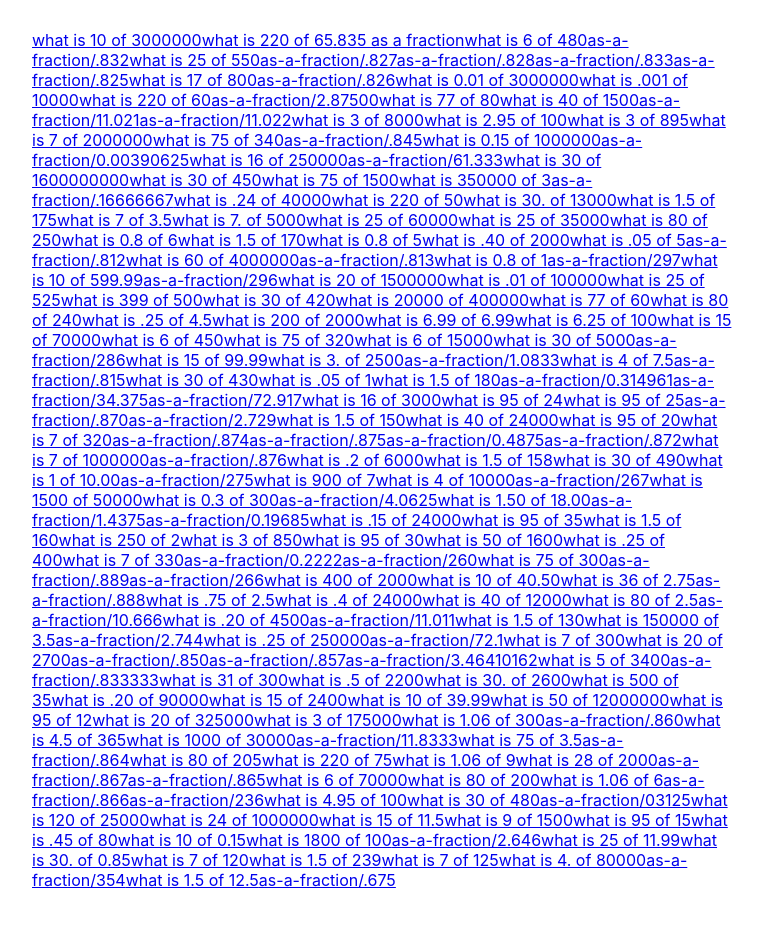
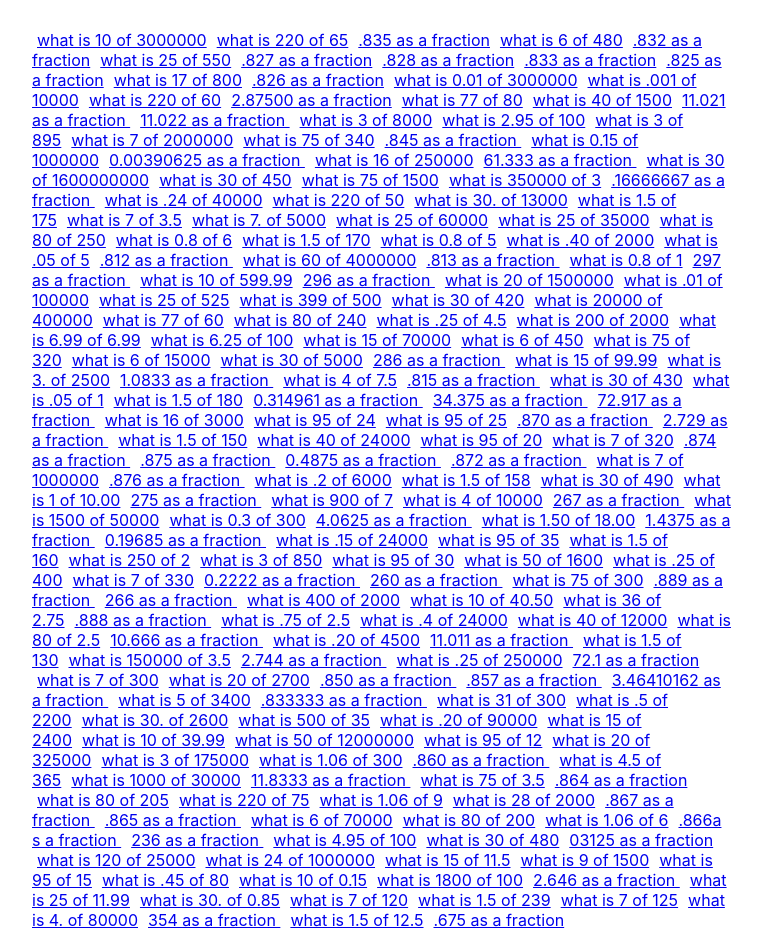
Before and after one commit to ubermensh/anyconvert, a Next.js app: page / in a window 1280 px wide. Shown: the part 381-1327 px from the top of the page, without its empty margins (258-1021 px from the left). Before the commit the page ends 1287 px from the top, so only its background shows below. Built offline with nearby package versions, Linux system fonts and the light colour scheme.

Commit message:
links on main page

```diff
--- a/pages/index.js
+++ b/pages/index.js
@@ -17,42 +17,44 @@ export default function Home() {
         <PercentForm />
       </div>
 
-      <div className={styles.cardNoBackground}>
+      <div className={styles.cardNoBackground} id={styles.mainLinks}>
         <Link href="what-is/10-of-3000000"><a>what is 10 of 3000000</a></Link>
         <Link href="what-is/220-of-65"><a>what is 220 of 65</a></Link >
         <Link href="as-a-fraction/.835"><a>.835 as a fraction</a></Link >
-        <Link href="what-is/6-of-480"><a>what is 6 of 480</a></Link >
-        <Link href="as-a-fraction/.832"><a>as-a-fraction/.832</a></Link >
+        <span>
+          <Link href="what-is/6-of-480"><a>what is 6 of 480</a></Link >
+        </span>
+        <Link href="as-a-fraction/.832"><a>.832 as a fraction</a></Link >
         <Link href="what-is/25-of-550"><a>what is 25 of 550</a></Link >
-        <Link href="as-a-fraction/.827"><a>as-a-fraction/.827</a></Link >
-        <Link href="as-a-fraction/.828"><a>as-a-fraction/.828</a></Link >
-        <Link href="as-a-fraction/.833"><a>as-a-fraction/.833</a></Link >
-        <Link href="as-a-fraction/.825"><a>as-a-fraction/.825</a></Link >
+        <Link href="as-a-fraction/.827"><a>.827 as a fraction</a></Link >
+        <Link href="as-a-fraction/.828"><a>.828 as a fraction</a></Link >
+        <Link href="as-a-fraction/.833"><a>.833 as a fraction</a></Link >
+        <Link href="as-a-fraction/.825"><a>.825 as a fraction</a></Link >
         <Link href="what-is/17-of-800"><a>what is 17 of 800</a></Link >
-        <Link href="as-a-fraction/.826"><a>as-a-fraction/.826</a></Link >
+        <Link href="as-a-fraction/.826"><a>.826 as a fraction</a></Link >
         <Link href="what-is/0.01-of-3000000"><a>what is 0.01 of 3000000</a></Link >
         <Link href="what-is/.001-of-10000"><a>what is .001 of 10000</a></Link >
         <Link href="what-is/220-of-60"><a>what is 220 of 60</a></Link >
-        <Link href="as-a-fraction/2.87500"><a>as-a-fraction/2.87500</a></Link >
+        <Link href="as-a-fraction/2.87500"><a>2.87500 as a fraction</a></Link >
         <Link href="what-is/77-of-80"><a>what is 77 of 80</a></Link >
         <Link href="what-is/40-of-1500"><a>what is 40 of 1500</a></Link >
-        <Link href="as-a-fraction/11.021"><a>as-a-fraction/11.021</a></Link >
-        <Link href="as-a-fraction/11.022"><a>as-a-fraction/11.022</a></Link >
+        <Link href="as-a-fraction/11.021"><a>11.021 as a fraction </a></Link >
+        <Link href="as-a-fraction/11.022"><a>11.022 as a fraction </a></Link >
         <Link href="what-is/3-of-8000"><a>what is 3 of 8000</a></Link >
         <Link href="what-is/2.95-of-100"><a>what is 2.95 of 100</a></Link >
         <Link href="what-is/3-of-895"><a>what is 3 of 895</a></Link >
         <Link href="what-is/7-of-2000000"><a>what is 7 of 2000000</a></Link >
         <Link href="what-is/75-of-340"><a>what is 75 of 340</a></Link >
-        <Link href="as-a-fraction/.845"><a>as-a-fraction/.845</a></Link >
+        <Link href="as-a-fraction/.845"><a>.845 as a fraction </a></Link >
         <Link href="what-is/0.15-of-1000000"><a>what is 0.15 of 1000000</a></Link >
-        <Link href="as-a-fraction/0.00390625"><a>as-a-fraction/0.00390625</a></Link >
+        <Link href="as-a-fraction/0.00390625"><a>0.00390625 as a fraction </a></Link >
         <Link href="what-is/16-of-250000"><a>what is 16 of 250000</a></Link >
-        <Link href="as-a-fraction/61.333"><a>as-a-fraction/61.333</a></Link >
+        <Link href="as-a-fraction/61.333"><a>61.333 as a fraction </a></Link >
         <Link href="what-is/30-of-1600000000"><a>what is 30 of 1600000000</a></Link >
         <Link href="what-is/30-of-450"><a>what is 30 of 450</a></Link >
         <Link href="what-is/75-of-1500"><a>what is 75 of 1500</a></Link >
         <Link href="what-is/350000-of-3"><a>what is 350000 of 3</a></Link >
-        <Link href="as-a-fraction/.16666667"><a>as-a-fraction/.16666667</a></Link >
+        <Link href="as-a-fraction/.16666667"><a>.16666667 as a fraction </a></Link >
         <Link href="what-is/.24-of-40000"><a>what is .24 of 40000</a></Link >
         <Link href="what-is/220-of-50"><a>what is 220 of 50</a></Link >
         <Link href="what-is/30.-of-13000"><a>what is 30. of 13000</a></Link >
@@ -67,13 +69,13 @@ export default function Home() {
         <Link href="what-is/0.8-of-5"><a>what is 0.8 of 5</a></Link >
         <Link href="what-is/.40-of-2000"><a>what is .40 of 2000</a></Link >
         <Link href="what-is/.05-of-5"><a>what is .05 of 5</a></Link >
-        <Link href="as-a-fraction/.812"><a>as-a-fraction/.812</a></Link >
+        <Link href="as-a-fraction/.812"><a>.812 as a fraction </a></Link >
         <Link href="what-is/60-of-4000000"><a>what is 60 of 4000000</a></Link >
-        <Link href="as-a-fraction/.813"><a>as-a-fraction/.813</a></Link >
+        <Link href="as-a-fraction/.813"><a>.813 as a fraction </a></Link >
         <Link href="what-is/0.8-of-1"><a>what is 0.8 of 1</a></Link >
-        <Link href="as-a-fraction/297"><a>as-a-fraction/297</a></Link >
+        <Link href="as-a-fraction/297"><a>297 as a fraction </a></Link >
         <Link href="what-is/10-of-599.99"><a>what is 10 of 599.99</a></Link >
-        <Link href="as-a-fraction/296"><a>as-a-fraction/296</a></Link >
+        <Link href="as-a-fraction/296"><a>296 as a fraction </a></Link >
         <Link href="what-is/20-of-1500000"><a>what is 20 of 1500000</a></Link >
         <Link href="what-is/.01-of-100000"><a>what is .01 of 100000</a></Link >
         <Link href="what-is/25-of-525"><a>what is 25 of 525</a></Link >
@@ -91,47 +93,47 @@ export default function Home() {
         <Link href="what-is/75-of-320"><a>what is 75 of 320</a></Link >
         <Link href="what-is/6-of-15000"><a>what is 6 of 15000</a></Link >
         <Link href="what-is/30-of-5000"><a>what is 30 of 5000</a></Link >
-        <Link href="as-a-fraction/286"><a>as-a-fraction/286</a></Link >
+        <Link href="as-a-fraction/286"><a>286 as a fraction </a></Link >
         <Link href="what-is/15-of-99.99"><a>what is 15 of 99.99</a></Link >
         <Link href="what-is/3.-of-2500"><a>what is 3. of 2500</a></Link >
-        <Link href="as-a-fraction/1.0833"><a>as-a-fraction/1.0833</a></Link >
+        <Link href="as-a-fraction/1.0833"><a>1.0833 as a fraction </a></Link >
         <Link href="what-is/4-of-7.5"><a>what is 4 of 7.5</a></Link >
-        <Link href="as-a-fraction/.815"><a>as-a-fraction/.815</a></Link >
+        <Link href="as-a-fraction/.815"><a>.815 as a fraction </a></Link >
         <Link href="what-is/30-of-430"><a>what is 30 of 430</a></Link >
         <Link href="what-is/.05-of-1"><a>what is .05 of 1</a></Link >
         <Link href="what-is/1.5-of-180"><a>what is 1.5 of 180</a></Link >
-        <Link href="as-a-fraction/0.314961"><a>as-a-fraction/0.314961</a></Link >
-        <Link href="as-a-fraction/34.375"><a>as-a-fraction/34.375</a></Link >
-        <Link href="as-a-fraction/72.917"><a>as-a-fraction/72.917</a></Link >
+        <Link href="as-a-fraction/0.314961"><a>0.314961 as a fraction </a></Link >
+        <Link href="as-a-fraction/34.375"><a>34.375 as a fraction </a></Link >
+        <Link href="as-a-fraction/72.917"><a>72.917 as a fraction </a></Link >
         <Link href="what-is/16-of-3000"><a>what is 16 of 3000</a></Link >
         <Link href="what-is/95-of-24"><a>what is 95 of 24</a></Link >
         <Link href="what-is/95-of-25"><a>what is 95 of 25</a></Link >
-        <Link href="as-a-fraction/.870"><a>as-a-fraction/.870</a></Link >
-        <Link href="as-a-fraction/2.729"><a>as-a-fraction/2.729</a></Link >
+        <Link href="as-a-fraction/.870"><a>.870 as a fraction </a></Link >
+        <Link href="as-a-fraction/2.729"><a>2.729 as a fraction </a></Link >
         <Link href="what-is/1.5-of-150"><a>what is 1.5 of 150</a></Link >
         <Link href="what-is/40-of-24000"><a>what is 40 of 24000</a></Link >
         <Link href="what-is/95-of-20"><a>what is 95 of 20</a></Link >
         <Link href="what-is/7-of-320"><a>what is 7 of 320</a></Link >
-        <Link href="as-a-fraction/.874"><a>as-a-fraction/.874</a></Link >
-        <Link href="as-a-fraction/.875"><a>as-a-fraction/.875</a></Link >
-        <Link href="as-a-fraction/0.4875"><a>as-a-fraction/0.4875</a></Link >
-        <Link href="as-a-fraction/.872"><a>as-a-fraction/.872</a></Link >
+        <Link href="as-a-fraction/.874"><a>.874 as a fraction </a></Link >
+        <Link href="as-a-fraction/.875"><a>.875 as a fraction </a></Link >
+        <Link href="as-a-fraction/0.4875"><a>0.4875 as a fraction </a></Link >
+        <Link href="as-a-fraction/.872"><a>.872 as a fraction </a></Link >
         <Link href="what-is/7-of-1000000"><a>what is 7 of 1000000</a></Link >
-        <Link href="as-a-fraction/.876"><a>as-a-fraction/.876</a></Link >
+        <Link href="as-a-fraction/.876"><a>.876 as a fraction </a></Link >
         <Link href="what-is/.2-of-6000"><a>what is .2 of 6000</a></Link >
         <Link href="what-is/1.5-of-158"><a>what is 1.5 of 158</a></Link >
         <Link href="what-is/30-of-490"><a>what is 30 of 490</a></Link >
         <Link href="what-is/1-of-10.00"><a>what is 1 of 10.00</a></Link >
-        <Link href="as-a-fraction/275"><a>as-a-fraction/275</a></Link >
+        <Link href="as-a-fraction/275"><a>275 as a fraction </a></Link >
         <Link href="what-is/900-of-7"><a>what is 900 of 7</a></Link >
         <Link href="what-is/4-of-10000"><a>what is 4 of 10000</a></Link >
-        <Link href="as-a-fraction/267"><a>as-a-fraction/267</a></Link >
+        <Link href="as-a-fraction/267"><a>267 as a fraction </a></Link >
         <Link href="what-is/1500-of-50000"><a>what is 1500 of 50000</a></Link >
         <Link href="what-is/0.3-of-300"><a>what is 0.3 of 300</a></Link >
-        <Link href="as-a-fraction/4.0625"><a>as-a-fraction/4.0625</a></Link >
+        <Link href="as-a-fraction/4.0625"><a>4.0625 as a fraction </a></Link >
         <Link href="what-is/1.50-of-18.00"><a>what is 1.50 of 18.00</a></Link >
-        <Link href="as-a-fraction/1.4375"><a>as-a-fraction/1.4375</a></Link >
-        <Link href="as-a-fraction/0.19685"><a>as-a-fraction/0.19685</a></Link >
+        <Link href="as-a-fraction/1.4375"><a>1.4375 as a fraction </a></Link >
+        <Link href="as-a-fraction/0.19685"><a>0.19685 as a fraction </a></Link >
         <Link href="what-is/.15-of-24000"><a>what is .15 of 24000</a></Link >
         <Link href="what-is/95-of-35"><a>what is 95 of 35</a></Link >
         <Link href="what-is/1.5-of-160"><a>what is 1.5 of 160</a></Link >
@@ -141,34 +143,34 @@ export default function Home() {
         <Link href="what-is/50-of-1600"><a>what is 50 of 1600</a></Link >
         <Link href="what-is/.25-of-400"><a>what is .25 of 400</a></Link >
         <Link href="what-is/7-of-330"><a>what is 7 of 330</a></Link >
-        <Link href="as-a-fraction/0.2222"><a>as-a-fraction/0.2222</a></Link >
-        <Link href="as-a-fraction/260"><a>as-a-fraction/260</a></Link >
+        <Link href="as-a-fraction/0.2222"><a>0.2222 as a fraction </a></Link >
+        <Link href="as-a-fraction/260"><a>260 as a fraction </a></Link >
         <Link href="what-is/75-of-300"><a>what is 75 of 300</a></Link >
-        <Link href="as-a-fraction/.889"><a>as-a-fraction/.889</a></Link >
-        <Link href="as-a-fraction/266"><a>as-a-fraction/266</a></Link >
+        <Link href="as-a-fraction/.889"><a>.889 as a fraction </a></Link >
+        <Link href="as-a-fraction/266"><a>266 as a fraction </a></Link >
         <Link href="what-is/400-of-2000"><a>what is 400 of 2000</a></Link >
         <Link href="what-is/10-of-40.50"><a>what is 10 of 40.50</a></Link >
         <Link href="what-is/36-of-2.75"><a>what is 36 of 2.75</a></Link >
-        <Link href="as-a-fraction/.888"><a>as-a-fraction/.888</a></Link >
+        <Link href="as-a-fraction/.888"><a>.888 as a fraction </a></Link >
         <Link href="what-is/.75-of-2.5"><a>what is .75 of 2.5</a></Link >
         <Link href="what-is/.4-of-24000"><a>what is .4 of 24000</a></Link >
         <Link href="what-is/40-of-12000"><a>what is 40 of 12000</a></Link >
         <Link href="what-is/80-of-2.5"><a>what is 80 of 2.5</a></Link >
-        <Link href="as-a-fraction/10.666"><a>as-a-fraction/10.666</a></Link >
+        <Link href="as-a-fraction/10.666"><a>10.666 as a fraction </a></Link >
         <Link href="what-is/.20-of-4500"><a>what is .20 of 4500</a></Link >
-        <Link href="as-a-fraction/11.011"><a>as-a-fraction/11.011</a></Link >
+        <Link href="as-a-fraction/11.011"><a>11.011 as a fraction </a></Link >
         <Link href="what-is/1.5-of-130"><a>what is 1.5 of 130</a></Link >
         <Link href="what-is/150000-of-3.5"><a>what is 150000 of 3.5</a></Link >
-        <Link href="as-a-fraction/2.744"><a>as-a-fraction/2.744</a></Link >
+        <Link href="as-a-fraction/2.744"><a>2.744 as a fraction </a></Link >
         <Link href="what-is/.25-of-250000"><a>what is .25 of 250000</a></Link >
-        <Link href="as-a-fraction/72.1"><a>as-a-fraction/72.1</a></Link >
+        <Link href="as-a-fraction/72.1"><a>72.1 as a fraction </a></Link >
         <Link href="what-is/7-of-300"><a>what is 7 of 300</a></Link >
         <Link href="what-is/20-of-2700"><a>what is 20 of 2700</a></Link >
-        <Link href="as-a-fraction/.850"><a>as-a-fraction/.850</a></Link >
-        <Link href="as-a-fraction/.857"><a>as-a-fraction/.857</a></Link >
-        <Link href="as-a-fraction/3.46410162"><a>as-a-fraction/3.46410162</a></Link >
+        <Link href="as-a-fraction/.850"><a>.850 as a fraction </a></Link >
+        <Link href="as-a-fraction/.857"><a>.857 as a fraction </a></Link >
+        <Link href="as-a-fraction/3.46410162"><a>3.46410162 as a fraction </a></Link >
         <Link href="what-is/5-of-3400"><a>what is 5 of 3400</a></Link >
-        <Link href="as-a-fraction/.833333"><a>as-a-fraction/.833333</a></Link >
+        <Link href="as-a-fraction/.833333"><a>.833333 as a fraction </a></Link >
         <Link href="what-is/31-of-300"><a>what is 31 of 300</a></Link >
         <Link href="what-is/.5-of-2200"><a>what is .5 of 2200</a></Link >
         <Link href="what-is/30.-of-2600"><a>what is 30. of 2600</a></Link >
@@ -181,26 +183,26 @@ export default function Home() {
         <Link href="what-is/20-of-325000"><a>what is 20 of 325000</a></Link >
         <Link href="what-is/3-of-175000"><a>what is 3 of 175000</a></Link >
         <Link href="what-is/1.06-of-300"><a>what is 1.06 of 300</a></Link >
-        <Link href="as-a-fraction/.860"><a>as-a-fraction/.860</a></Link >
+        <Link href="as-a-fraction/.860"><a>.860 as a fraction </a></Link >
         <Link href="what-is/4.5-of-365"><a>what is 4.5 of 365</a></Link >
         <Link href="what-is/1000-of-30000"><a>what is 1000 of 30000</a></Link >
-        <Link href="as-a-fraction/11.8333"><a>as-a-fraction/11.8333</a></Link >
+        <Link href="as-a-fraction/11.8333"><a>11.8333 as a fraction </a></Link >
         <Link href="what-is/75-of-3.5"><a>what is 75 of 3.5</a></Link >
-        <Link href="as-a-fraction/.864"><a>as-a-fraction/.864</a></Link >
+        <Link href="as-a-fraction/.864"><a>.864 as a fraction </a></Link >
         <Link href="what-is/80-of-205"><a>what is 80 of 205</a></Link >
         <Link href="what-is/220-of-75"><a>what is 220 of 75</a></Link >
         <Link href="what-is/1.06-of-9"><a>what is 1.06 of 9</a></Link >
         <Link href="what-is/28-of-2000"><a>what is 28 of 2000</a></Link >
-        <Link href="as-a-fraction/.867"><a>as-a-fraction/.867</a></Link >
-        <Link href="as-a-fraction/.865"><a>as-a-fraction/.865</a></Link >
+        <Link href="as-a-fraction/.867"><a>.867 as a fraction </a></Link >
+        <Link href="as-a-fraction/.865"><a>.865 as a fraction </a></Link >
         <Link href="what-is/6-of-70000"><a>what is 6 of 70000</a></Link >
         <Link href="what-is/80-of-200"><a>what is 80 of 200</a></Link >
         <Link href="what-is/1.06-of-6"><a>what is 1.06 of 6</a></Link >
-        <Link href="as-a-fraction/.866"><a>as-a-fraction/.866</a></Link >
-        <Link href="as-a-fraction/236"><a>as-a-fraction/236</a></Link >
+        <Link href="as-a-fraction/.866"><a>.866a s a fraction </a></Link >
+        <Link href="as-a-fraction/236"><a>236 as a fraction </a></Link >
         <Link href="what-is/4.95-of-100"><a>what is 4.95 of 100</a></Link >
         <Link href="what-is/30-of-480"><a>what is 30 of 480</a></Link >
-        <Link href="as-a-fraction/03125"><a>as-a-fraction/03125</a></Link >
+        <Link href="as-a-fraction/03125"><a>03125 as a fraction </a></Link >
         <Link href="what-is/120-of-25000"><a>what is 120 of 25000</a></Link >
         <Link href="what-is/24-of-1000000"><a>what is 24 of 1000000</a></Link >
         <Link href="what-is/15-of-11.5"><a>what is 15 of 11.5</a></Link >
@@ -209,16 +211,16 @@ export default function Home() {
         <Link href="what-is/.45-of-80"><a>what is .45 of 80</a></Link >
         <Link href="what-is/10-of-0.15"><a>what is 10 of 0.15</a></Link >
         <Link href="what-is/1800-of-100"><a>what is 1800 of 100</a></Link >
-        <Link href="as-a-fraction/2.646"><a>as-a-fraction/2.646</a></Link >
+        <Link href="as-a-fraction/2.646"><a>2.646 as a fraction </a></Link >
         <Link href="what-is/25-of-11.99"><a>what is 25 of 11.99</a></Link >
         <Link href="what-is/30.-of-0.85"><a>what is 30. of 0.85</a></Link >
         <Link href="what-is/7-of-120"><a>what is 7 of 120</a></Link >
         <Link href="what-is/1.5-of-239"><a>what is 1.5 of 239</a></Link >
         <Link href="what-is/7-of-125"><a>what is 7 of 125</a></Link >
         <Link href="what-is/4.-of-80000"><a>what is 4. of 80000</a></Link >
-        <Link href="as-a-fraction/354"><a>as-a-fraction/354</a></Link >
+        <Link href="as-a-fraction/354"><a>354 as a fraction </a></Link >
         <Link href="what-is/1.5-of-12.5"><a>what is 1.5 of 12.5</a></Link >
-        <Link href="as-a-fraction/.675"><a>as-a-fraction/.675</a></Link >
+        <Link href="as-a-fraction/.675"><a>.675 as a fraction </a></Link >
       </div >
     </div >
   )
--- a/styles/Home.module.css
+++ b/styles/Home.module.css
@@ -179,6 +179,9 @@
   font-weight: bold;
   text-decoration: underline;
 }
+#mainLinks a {
+  padding: 5px;
+}
 /*
 .header {
   font-size: 24px;
```
